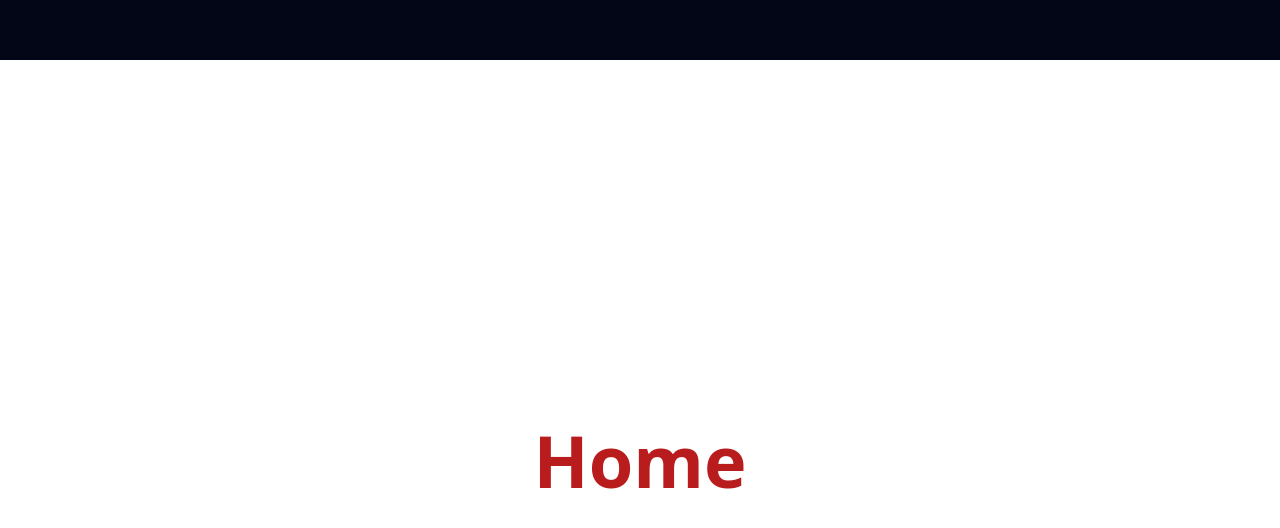
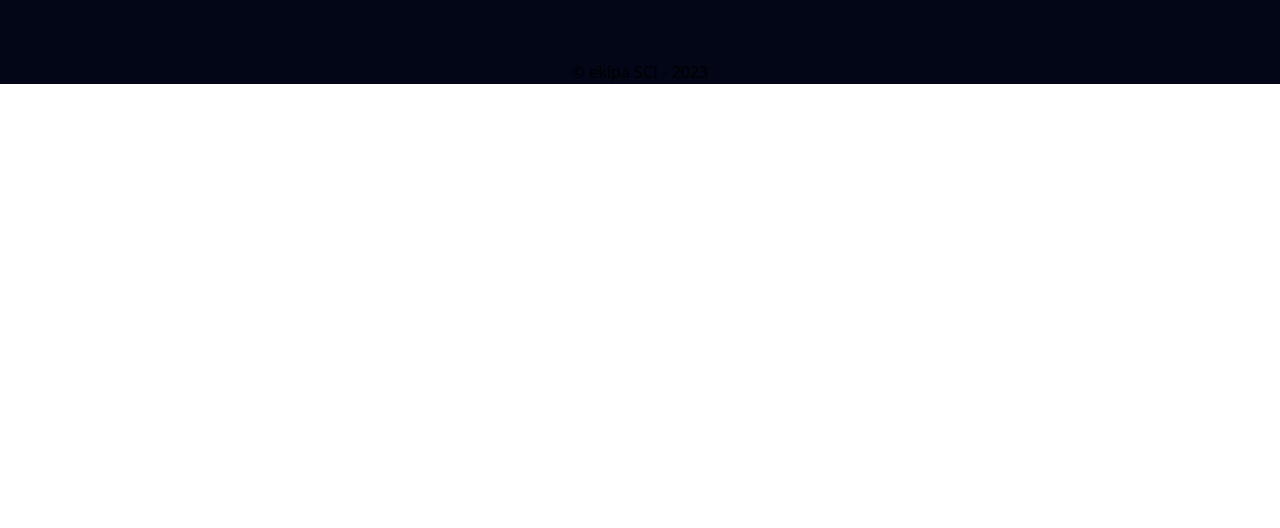
Before and after one commit to sikoramodra/Historia, a Svelte app in the folder Strona Internetowa/: page / in a window 1280 px wide. Shown: the part 740-1268 px from the top of the page. After the commit the page ends 824 px from the top, so only its background shows below. Built offline with nearby package versions, Linux system fonts and the light colour scheme.

Commit message:
feat: making home site, adding custom scrolling effects and scrollbar

```diff
--- a/Strona Internetowa/src/App.svelte
+++ b/Strona Internetowa/src/App.svelte
@@ -6,7 +6,7 @@
 	export let url = "";
 </script>
 
-<main>
+<main class="bg-slate-950">
 	<Router {url}>
 		<Navbar />
 		<Content />
--- a/Strona Internetowa/src/app.postcss
+++ b/Strona Internetowa/src/app.postcss
@@ -3,3 +3,7 @@
 @tailwind components;
 
 @tailwind utilities;
+
+body{
+    overflow: hidden
+}
--- a/Strona Internetowa/src/routes/Home.svelte
+++ b/Strona Internetowa/src/routes/Home.svelte
@@ -1,20 +1,76 @@
-<div class="font-bold h-full flex flex-col items-center bg-slate-950 w-full">
-    <div class="h-screen flex justify-center items-center text-white w-full">
-        <p class="text-7xl">Home</p>
-    </div>
-    <div class="h-screen flex justify-center items-center  text-red-700 w-full bg-white">
-        <p class="text-7xl">Home</p>
-    </div>
-    <div class="h-screen flex justify-center items-center text-slate-950  w-full bg-red-700">
-        <p class="text-7xl">Home</p>
-    </div>
+<script>
+	import { onMount } from "svelte";
 
+	let container;
+    let y;
 
-	<!--
-    1. Po zjechaniu nizej, ma sie znajdowac box z about-us, uwzglednienie:
+	onMount(() => {
+		container = document.getElementById("container2").offsetTop;
+
+		console.log(container);
+
+		// window.addEventListener("scroll", () => {
+		// 	console.log("dziala");
+		// });
+
+		// window.addEventListener("scroll", () => {
+		// 	// Smoothly scroll to the center position
+		// 	console.log(container);
+		// 	// Add your scrolling logic here
+		// });
+	});
+</script>
+
+<div id="main-container" class="font-bold h-screen w-full overflow-auto scroll">
+	<div id="container1" class="h-screen flex justify-center items-center text-white w-full">
+		<p class="text-7xl">Home</p>
+	</div>
+	<div id="container2" class="h-screen flex justify-center items-center text-red-700 w-full bg-white">
+		<p class="text-7xl">Home</p>
+	</div>
+	<div id="container3" class="h-screen flex justify-center items-center text-slate-950 w-full bg-red-700">
+		<p class="text-7xl">Home</p>
+	</div>
+
+	<!-- 1. Po zjechaniu nizej, ma sie znajdowac box z about-us, uwzglednienie:
     - opisu
     - zdjec z podpisem
 
-    2. Trzeba umiescic tu jeszcze box z Najnowszymi postami z Library - jako Nowość
-    -->
+    2. Trzeba umiescic tu jeszcze box z Najnowszymi postami z Library - jako Nowość -->
 </div>
+
+<svelte:window bind:scrollY={y} />
+
+<style>
+	#main-container > div {
+		scroll-snap-align: start;
+		transition: scroll-snap-align 2s ease;
+	}
+
+
+	#main-container {
+		scroll-snap-type: y mandatory;
+		scroll-behavior: smooth;
+		overscroll-behavior-y: none;
+	}
+
+	* {
+		scrollbar-width: auto;
+		scrollbar-color: #8f54a0 #ffffff;
+	}
+
+	/* Chrome, Edge, and Safari */
+	*::-webkit-scrollbar {
+		width: 14px;
+	}
+
+	*::-webkit-scrollbar-track {
+		background: transparent;
+	}
+
+	*::-webkit-scrollbar-thumb {
+		background-color: rgba(144, 84, 160, 0.7);
+		border-radius: 10px;
+		border: 1px solid transparent;
+	}
+</style>
--- a/Strona Internetowa/src/routes/Library.svelte
+++ b/Strona Internetowa/src/routes/Library.svelte
@@ -1,3 +1,3 @@
-<div class="text-4xl font-bold h-full flex items-center justify-center">
+<div class="text-4xl font-bold h-screen flex items-center justify-center text-white">
     <p>Library</p>
 </div>
--- a/Strona Internetowa/src/routes/Projects.svelte
+++ b/Strona Internetowa/src/routes/Projects.svelte
@@ -1,3 +1,3 @@
-<div class="text-4xl font-bold h-full flex items-center justify-center">
+<div class="text-4xl font-bold h-screen flex items-center justify-center text-white">
     <p>Projects</p>
 </div>
--- a/Strona Internetowa/tailwind.config.cjs
+++ b/Strona Internetowa/tailwind.config.cjs
@@ -4,9 +4,6 @@
 
   theme: {
     extend: {
-      height: {
-        'full105': '105vh'
-      },
       colors: {
         'DomCzerw': '#ed1915',
       },
```
